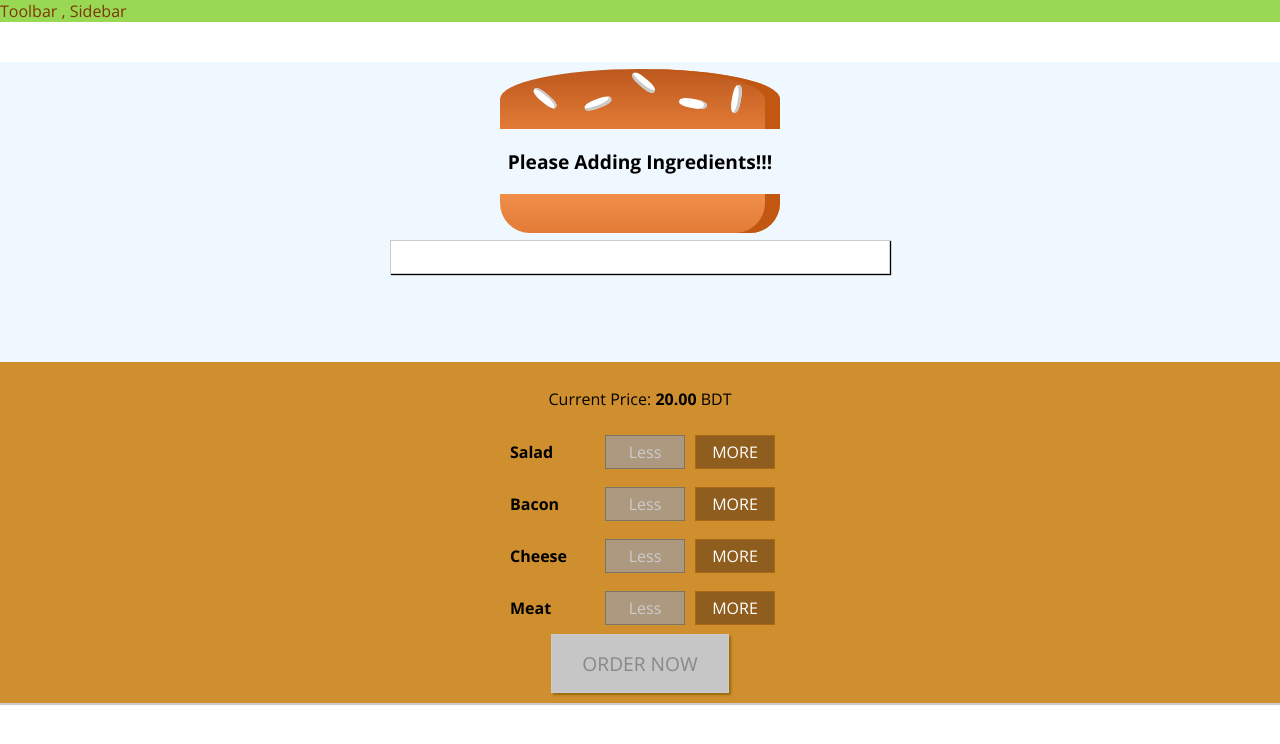
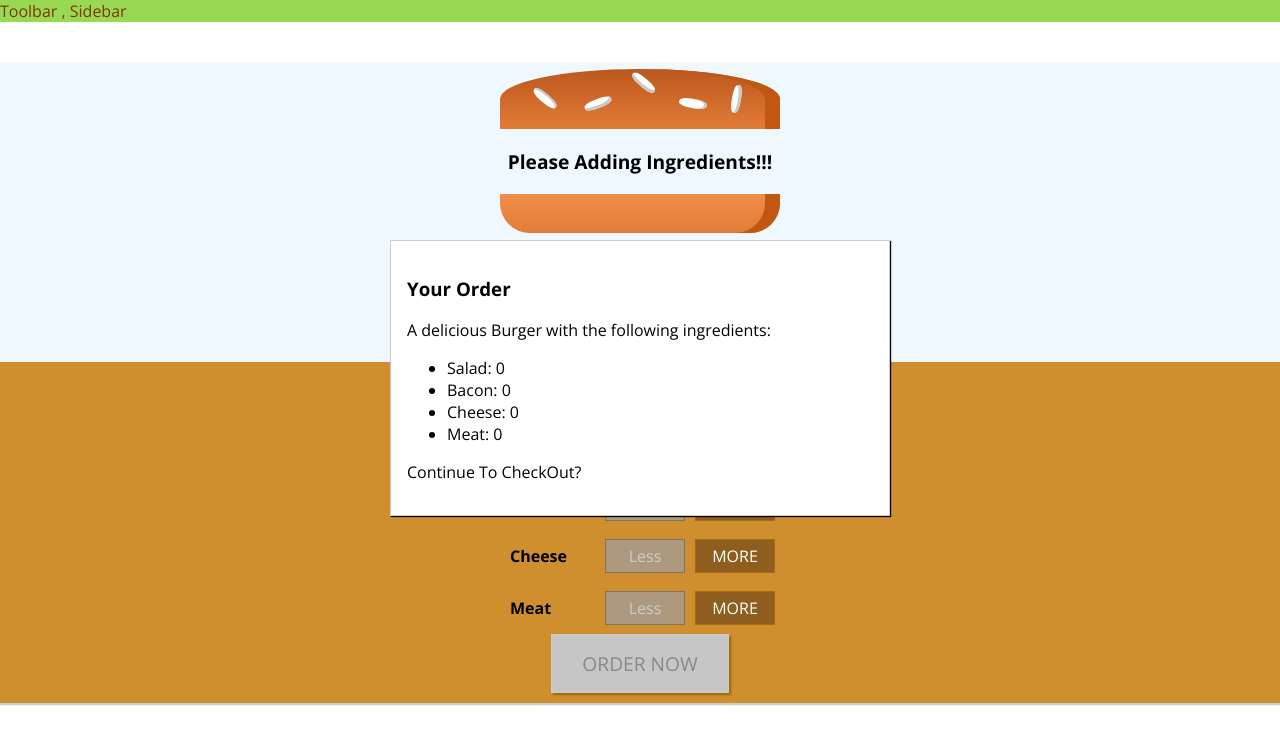
Before and after one commit to SOURAV-ROY/burger-builder, a React app: page / in a window 1280 px wide. Shown: the top 744 px of the page. Built offline with nearby package versions, Linux system fonts and the light colour scheme.

Commit message:
OrderSummary Show

```diff
--- /dev/null
+++ b/src/components/Burger/OrderSummary/OrderSummary.js
@@ -0,0 +1,26 @@
+import React from 'react';
+
+import Aux from "../../../hoc/ReactAux";
+
+const orderSummary = (props) => {
+    let ingredientSummary = Object.keys(props.ingredients)
+        .map(igKey => {
+            return (
+                <li>
+                    <span style={{textTransform: 'capitalize'}}>{igKey}</span>: {props.ingredients[igKey]}
+                </li>
+            );
+        });
+    return (
+        <Aux>
+            <h3>Your Order</h3>
+            <p>A delicious Burger with the following ingredients:</p>
+            <ul>
+                {ingredientSummary}
+            </ul>
+            <p>Continue To CheckOut? </p>
+        </Aux>
+    )
+};
+
+export default orderSummary;
--- a/src/containers/BurgerBuilder/BurgerBuilder.js
+++ b/src/containers/BurgerBuilder/BurgerBuilder.js
@@ -3,6 +3,7 @@
 import Burger from "../../components/Burger/Burger";
 import BuildControls from '../../components/Burger/BuildControls/BuildControls';
 import Modal from '../../components/UI/Modal/Modal';
+import OrderSummary from '../../components/Burger/OrderSummary/OrderSummary';
 
 const INGREDIENT_PRICE = {
     salad: 25,
@@ -88,7 +89,9 @@
 
         return (
             <Aux>
-                <Modal/>
+                <Modal>
+                    <OrderSummary ingredients={this.state.ingredients}/>
+                </Modal>
                 <Burger ingredients={this.state.ingredients}/>
                 <BuildControls
                     ingredientAdded={this.addIngredientHandler}
```
